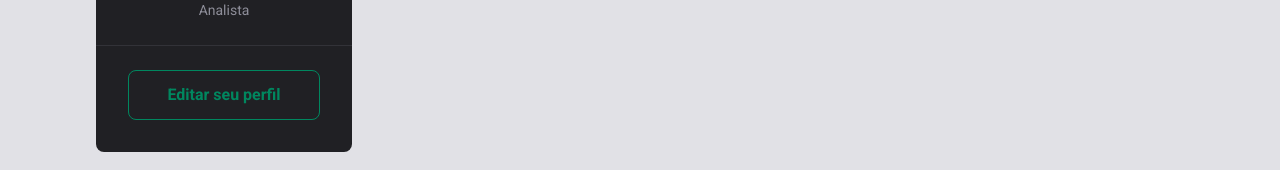
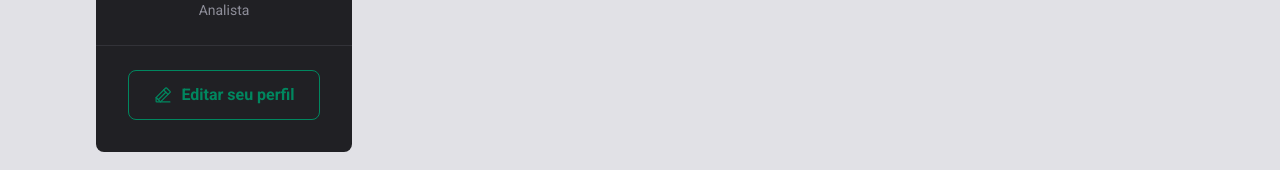
Before and after one commit to deboragoncalves/rocketseat-ignite, a React (Vite) app in the folder classes/ignite-feed/: page / in a window 1280 px wide. Shown: the part 257-427 px from the top of the page. Built offline with nearby package versions, Linux system fonts and the light colour scheme.

Commit message:
Ignite Feed: instalar lib phosphor-react e adicionar icone na SideBar

```diff
--- a/classes/ignite-feed/package.json
+++ b/classes/ignite-feed/package.json
@@ -9,6 +9,7 @@
     "preview": "vite preview"
   },
   "dependencies": {
+    "phosphor-react": "^1.4.1",
     "react": "^18.2.0",
     "react-dom": "^18.2.0"
   },
--- a/classes/ignite-feed/src/components/Sidebar.jsx
+++ b/classes/ignite-feed/src/components/Sidebar.jsx
@@ -1,4 +1,6 @@
 import styles from './Sidebar.module.css';
+import { PencilLine } from 'phosphor-react';
+
 
 export function Sidebar() {
     return (
@@ -13,7 +15,9 @@
                 </div>
 
                 <footer>
-                    <a href="#">Editar seu perfil</a>
+                    <a href="#">
+                        <PencilLine size={20} />
+                        Editar seu perfil</a>
                 </footer>
             </aside>
         </>
--- a/classes/ignite-feed/src/components/Sidebar.module.css
+++ b/classes/ignite-feed/src/components/Sidebar.module.css
@@ -65,4 +65,12 @@
     display: flex;
     align-items: center; /* horizontal */
     justify-content: center; /* vertical */
+
+    gap: 0.5rem; /* entre icon e texto */
+    transition: color 0.1s, background-color 0.1s;
 }
+
+.sidebar footer a:hover {
+    background: var(--green-500);
+    color: var(--white);
+}
```
Also changed, not shown: 1 other file (tests, documents, lock files or other folders).
